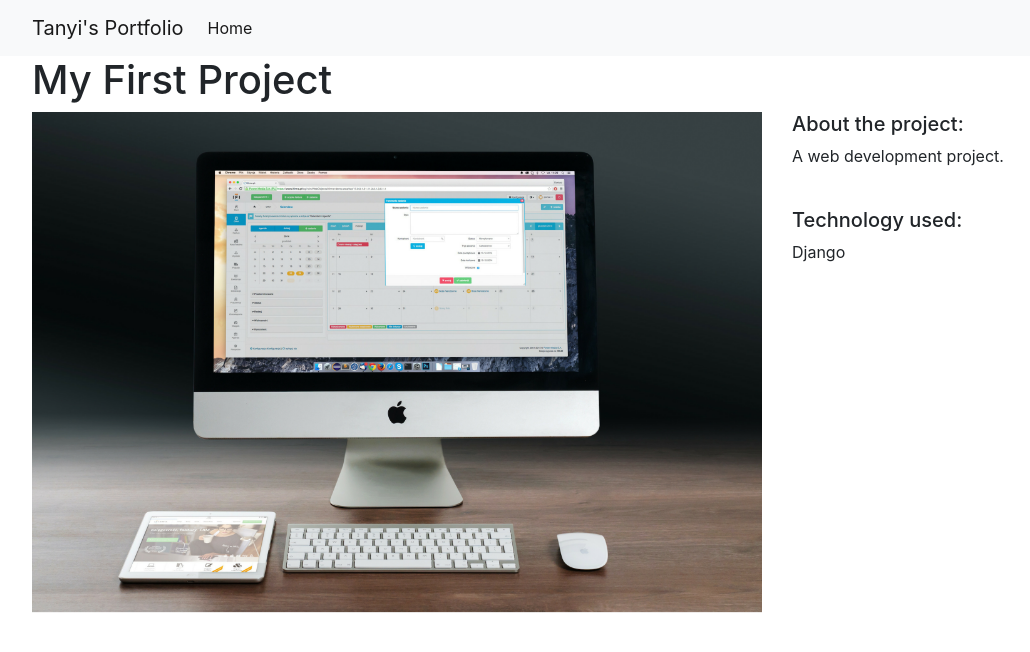
After one commit to mbengtanyi/dj2-portfolio, a Django app: page /projects/1/ in a window 1280 px wide. The commit adds this page. Shown: the top 652 px of the page, without its empty margins (53-1083 px from the left). Run offline with Django 4.2, Linux system fonts and the light colour scheme; data comes from the database, SQL or seed files in the repository; some libraries are stand-ins or nearby versions.

Commit message:
project_index and project_detail views
- Added nav bar
- worked on projects home page
- added on project_views
- added alt to images

```diff
--- a/portfolio_2/templates/base.html
+++ b/portfolio_2/templates/base.html
@@ -5,7 +5,32 @@
 {% comment %} Adding bootstrap {% endcomment %}
 <link rel="stylesheet" href="https://stackpath.bootstrapcdn.com/bootstrap/4.1.3/css/bootstrap.min.css" integrity="sha384-MCw98/SFnGE8fJT3GXwEOngsV7Zt27NXFoaoApmYm81iuXoPkFOJwJ8ERdknLPMO" crossorigin="anonymous">
 
+<nav class="navbar navbar-expand-lg navbar-light bg-light">
+    <div class="container">
+        <a class="navbar-brand" href="{% url 'project_index' %}">Tanyi's Portfolio</a>
+        <button class="navbar-toggler" type="button" data-toggle="collapse" data-target="#navbarSupportedContent" aria-controls="navbarSupportedContent" aria-expanded="false" aria-label="Toggle navigation">
+          <span class="navbar-toggler-icon"></span>
+        </button>
+
+        <div class="collapse navbar-collapse" id="navbarSupportedContent">
+          <ul class="navbar-nav mr-auto">
+            <li class="nav-item active">
+              <a class="nav-link" href="{% url 'project_index' %}">Home</a>
+            </li>
+            {% comment %} <li class="nav-item">
+              <a class="nav-link" href="{% url 'blog_index' %}">Blog</a>
+            </li> {% endcomment %}
+          </ul>
+        </div>
+    </div>
+
+</nav>
+
+
+<div class="container">
 {% block page_content %}{% endblock  %}
+</div>
+
 
 {% comment %} Cont. adding bootstrap CDN {% endcomment %}
 <script src="https://code.jquery.com/jquery-3.3.1.slim.min.js" integrity="sha384-q8i/X+965DzO0rT7abK41JStQIAqVgRVzpbzo5smXKp4YfRvH+8abtTE1Pi6jizo" crossorigin="anonymous"></script>
--- a/portfolio_2/urls.py
+++ b/portfolio_2/urls.py
@@ -19,4 +19,5 @@ from django.urls import path, include
 urlpatterns = [
     path('admin/', admin.site.urls),
     # path('', include('hello_world.urls')),
+    path('projects/', include("projects.urls")),
 ]
--- /dev/null
+++ b/projects/templates/project_detail.html
@@ -0,0 +1,18 @@
+{% extends "base.html" %}
+{% load static %}
+
+{% block page_content %}
+<h1>{{ project.title }}</h1>
+<div class="row">
+    <div class="col-md-8">
+        <img src="{% static project.image %}" alt="Image of {{ project.title }}" width="100%">
+    </div>
+    <div class="col-md-4">
+        <h5>About the project:</h5>
+        <p>{{ project.description }}</p>
+        <br>
+        <h5>Technology used:</h5>
+        <p>{{ project.technology }}</p>
+    </div>
+</div>
+{% endblock %}
--- /dev/null
+++ b/projects/urls.py
@@ -0,0 +1,7 @@
+from django.urls import path
+from . import views
+
+urlpatterns = [
+    path("", views.project_index, name="project_index"),
+    path("<int:pk>/", views.project_detail, name="project_detail")
+]
```
Also changed, not shown: projects/templates/project_index.html (added, +24 -0 lines), projects/static/img/project1.png (added), projects/static/img/project2.png (added), 5 other files.
